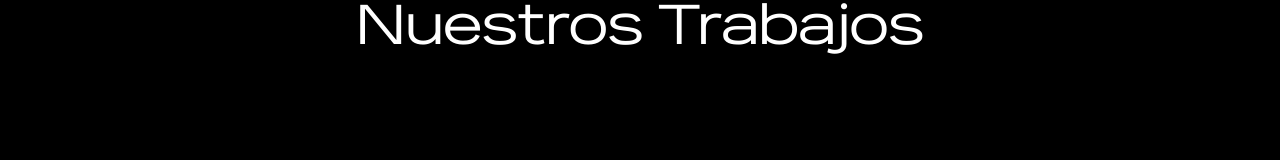
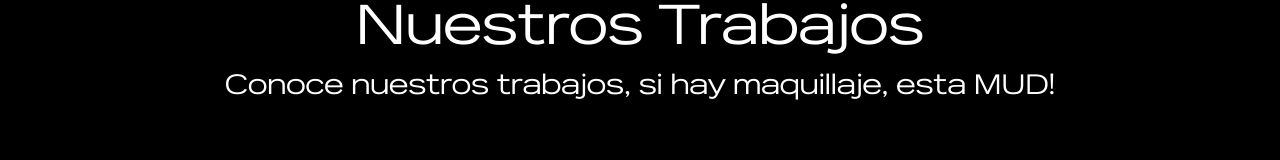
Before and after one commit to Ler0v/mud, a React (Create React App) app: page /trabajos in a window 1280 px wide. Shown: the part 125-285 px from the top of the page. Built offline with nearby package versions, Linux system fonts and the light colour scheme.

Commit message:
Titulo a trabajos

```diff
--- a/src/components/GaleriaTrabajos/ArrayFotos.jsx
+++ b/src/components/GaleriaTrabajos/ArrayFotos.jsx
@@ -52,6 +52,7 @@ const ArrayFotos = () => {
         }
 
         <h1 className='Titulo'>Nuestros Trabajos</h1>
+        <h3 className='titTrabajos'>Conoce nuestros trabajos, si hay maquillaje, esta MUD!</h3>
         <div className="slider" >
 
             <div className="slider-track">
--- a/src/containers/Trabajos/trabajos.css
+++ b/src/containers/Trabajos/trabajos.css
@@ -2,3 +2,8 @@
     margin-top: 120px;
     height: 85vh;
 }
+
+.titTrabajos{
+    font-family: 'Reservation';
+    color: #fff;
+}
```
